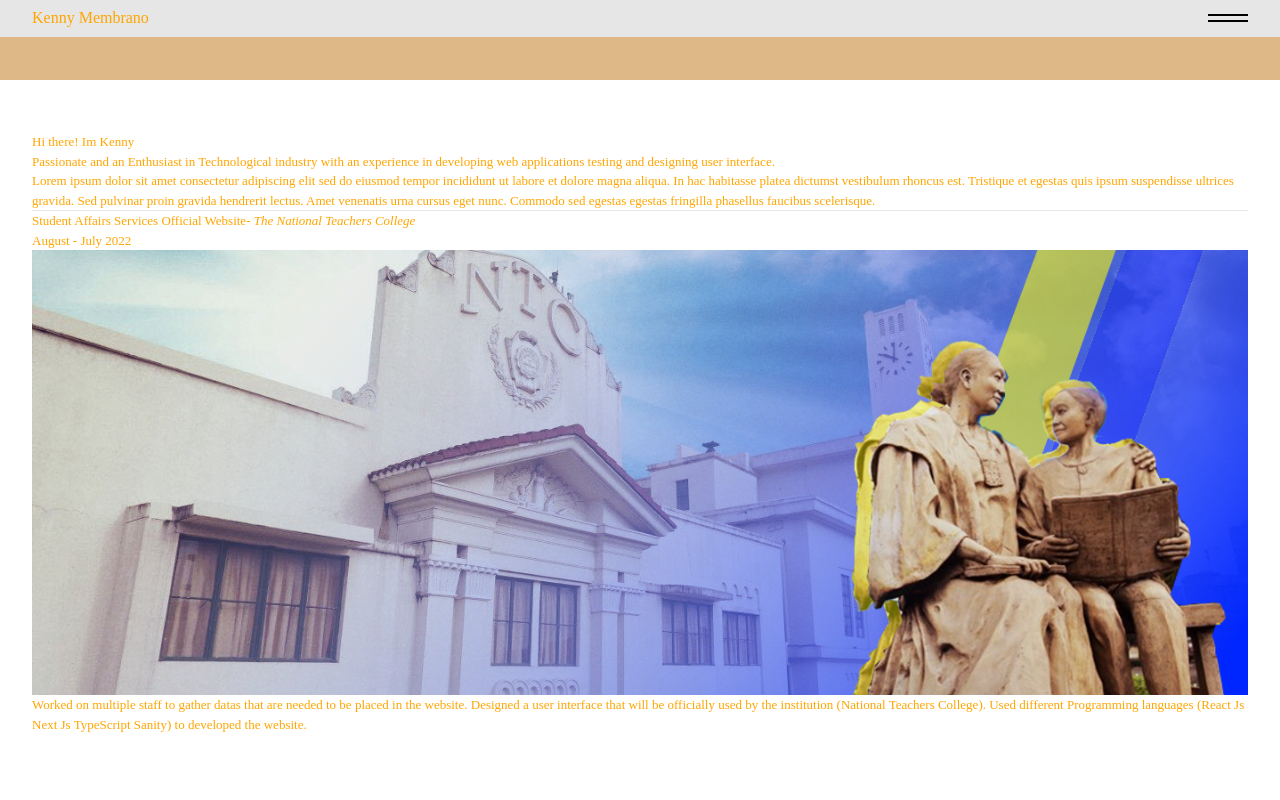
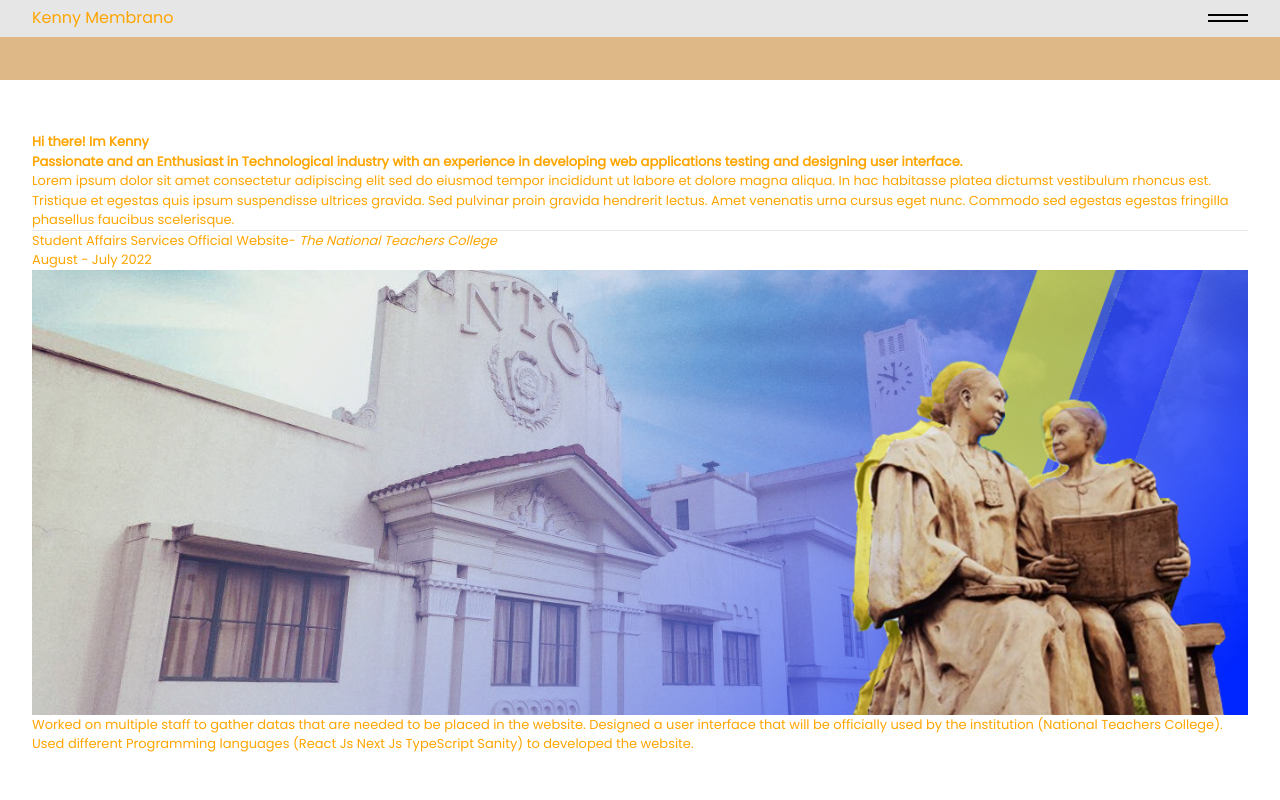
Before and after one commit to Developer-Membrano/Kenny-portfolio, a Next.js app: page /Home in a window 1280 px wide. Shown: the top 800 px of the page. Built offline with nearby package versions, Linux system fonts and the light colour scheme.

Commit message:
Updating the Home page

```diff
--- a/pages/Home.js
+++ b/pages/Home.js
@@ -12,7 +12,7 @@
             <NavigationBar />
             <div className={Header.MainContainer}>
                 <div>
-                    <h1>
+                    <h1 >
                         Hi there! Im Kenny  <br />
                         <span className={Header.intro}> Passionate and an Enthusiast in Technological industry  with an experience in developing web applications
                         testing and designing user interface.</span>
--- /dev/null
+++ b/pages/_document.js
@@ -0,0 +1,19 @@
+import { Html, Head, Main, NextScript } from 'next/document'
+
+export default function Document() {
+  return (
+    <Html>
+      <Head>
+        <meta name="description" content="Generated by create next app" />
+        <link rel="icon" href="/favicon.ico" />
+        <link rel="preconnect" href="https://fonts.googleapis.com" />
+        <link rel="preconnect" href="https://fonts.gstatic.com" crossOrigin />
+        <link href="https://fonts.googleapis.com/css2?family=Poppins:wght@400&;600display=swap" rel="stylesheet"></link>
+      </Head>
+      <body>
+        <Main />
+        <NextScript />
+      </body>
+    </Html>
+  )
+}
--- a/pages/index.js
+++ b/pages/index.js
@@ -7,11 +7,6 @@
     <div>
       <Head>
         <title>Kenny portfolio</title>
-        <meta name="description" content="Generated by create next app" />
-        <link rel="icon" href="/favicon.ico" />
-        <link rel="preconnect" href="https://fonts.googleapis.com" />
-        <link rel="preconnect" href="https://fonts.gstatic.com" crossOrigin />
-        <link href="https://fonts.googleapis.com/css2?family=Poppins:wght@400;&600display=swap" rel="stylesheet"></link>
       </Head>
       <Home />
     </div>
--- a/styles/Home.module.scss
+++ b/styles/Home.module.scss
@@ -1,5 +1,4 @@
 .header{
-
     position: fixed;
     z-index: 1;
     top: 0;
@@ -68,6 +67,11 @@
     .Description{
         font-size: small;
     }
+    div{
+        h1{
+            font-weight: bold;
+        }
+    }
 
 }
 
@@ -82,6 +86,7 @@
 }
 
 
+
 .footer{
     display: flex;
     gap: 2em;
```
